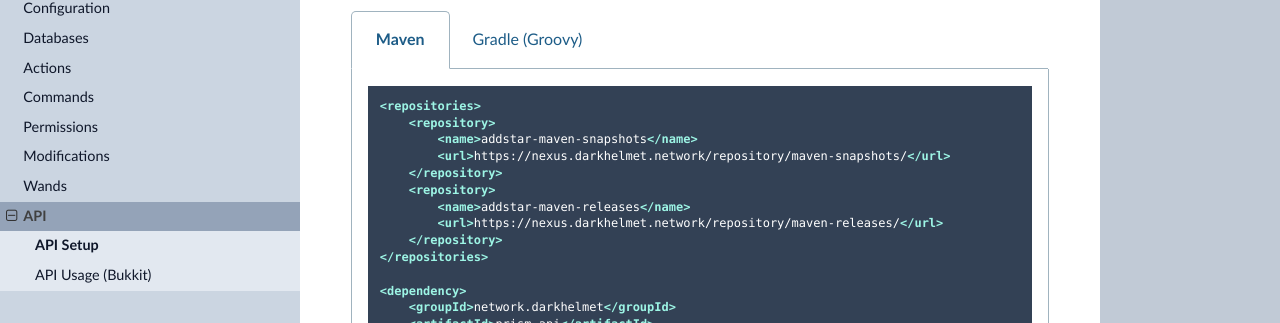
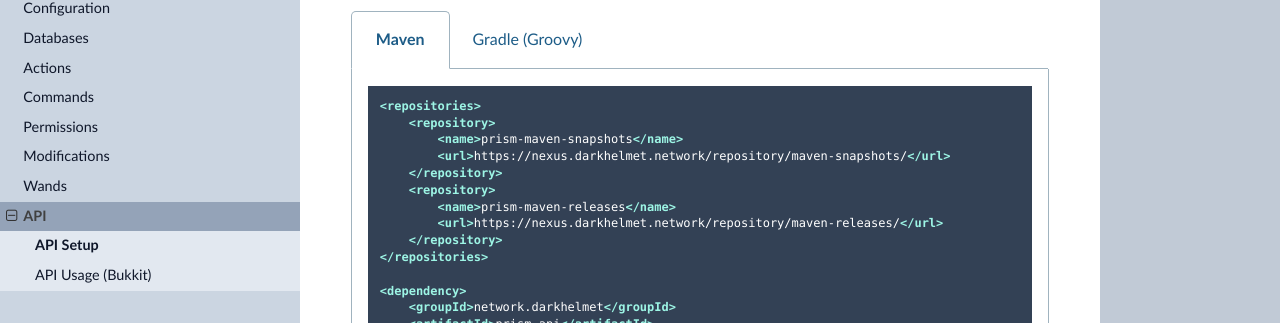
Before and after one commit to prism/prism-docs, a Sphinx documentation site: the page built from docs/source/api/setup.rst, in a window 1280 px wide. Shown: the part 196-519 px from the top of the page. Built offline with Sphinx 7.4.7 and the Read the Docs theme 2.0.0, drawn with Linux system fonts in a browser that asks for light colours.

Commit message:
Fixes maven repo names

```diff
--- a/docs/source/api/setup.rst
+++ b/docs/source/api/setup.rst
@@ -11,11 +11,11 @@ Add prism-api to your maven pom.xml or build.gradle.
 
             <repositories>
                 <repository>
-                    <name>addstar-maven-snapshots</name>
+                    <name>prism-maven-snapshots</name>
                     <url>https://nexus.darkhelmet.network/repository/maven-snapshots/</url>
                 </repository>
                 <repository>
-                    <name>addstar-maven-releases</name>
+                    <name>prism-maven-releases</name>
                     <url>https://nexus.darkhelmet.network/repository/maven-releases/</url>
                 </repository>
             </repositories>
```
